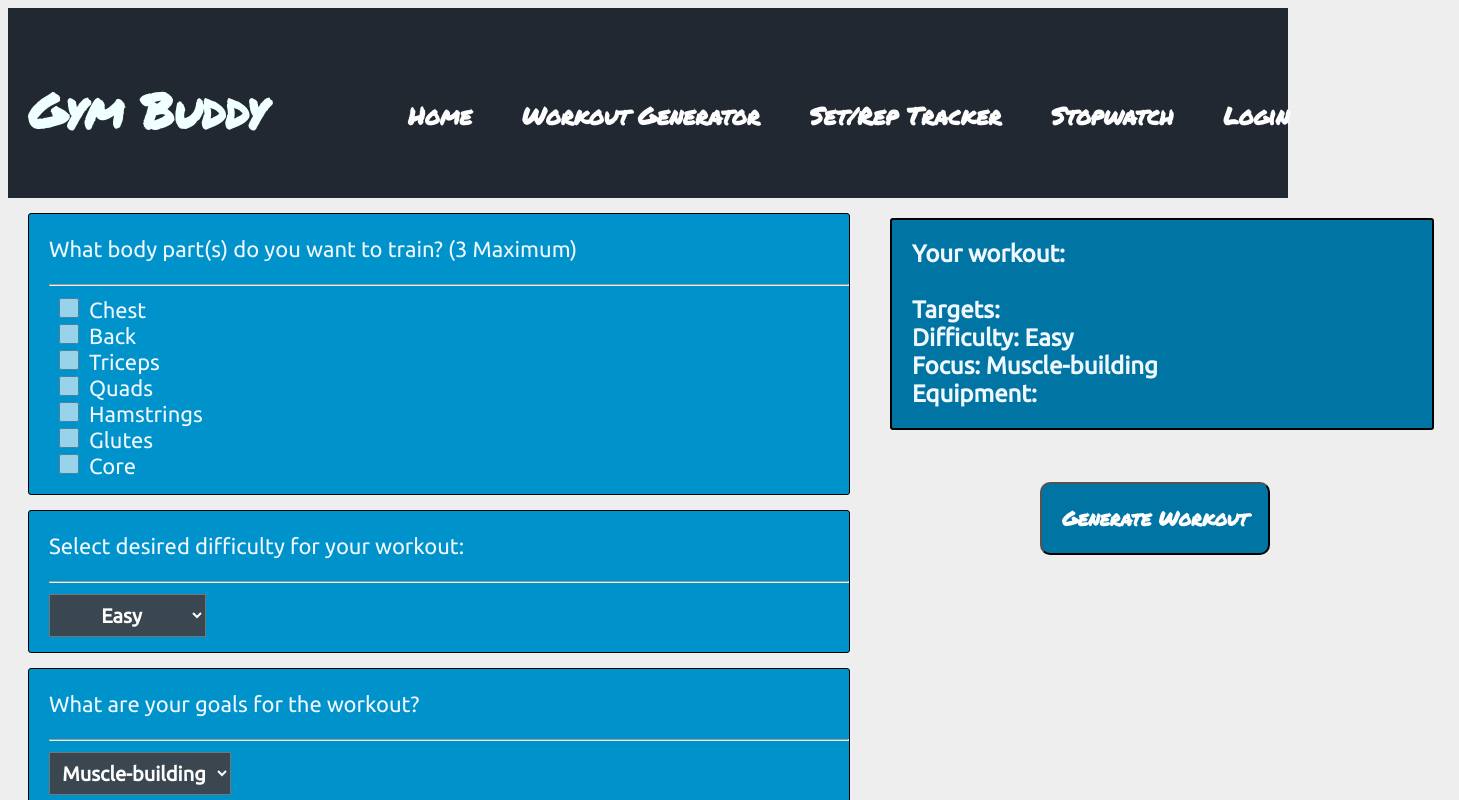
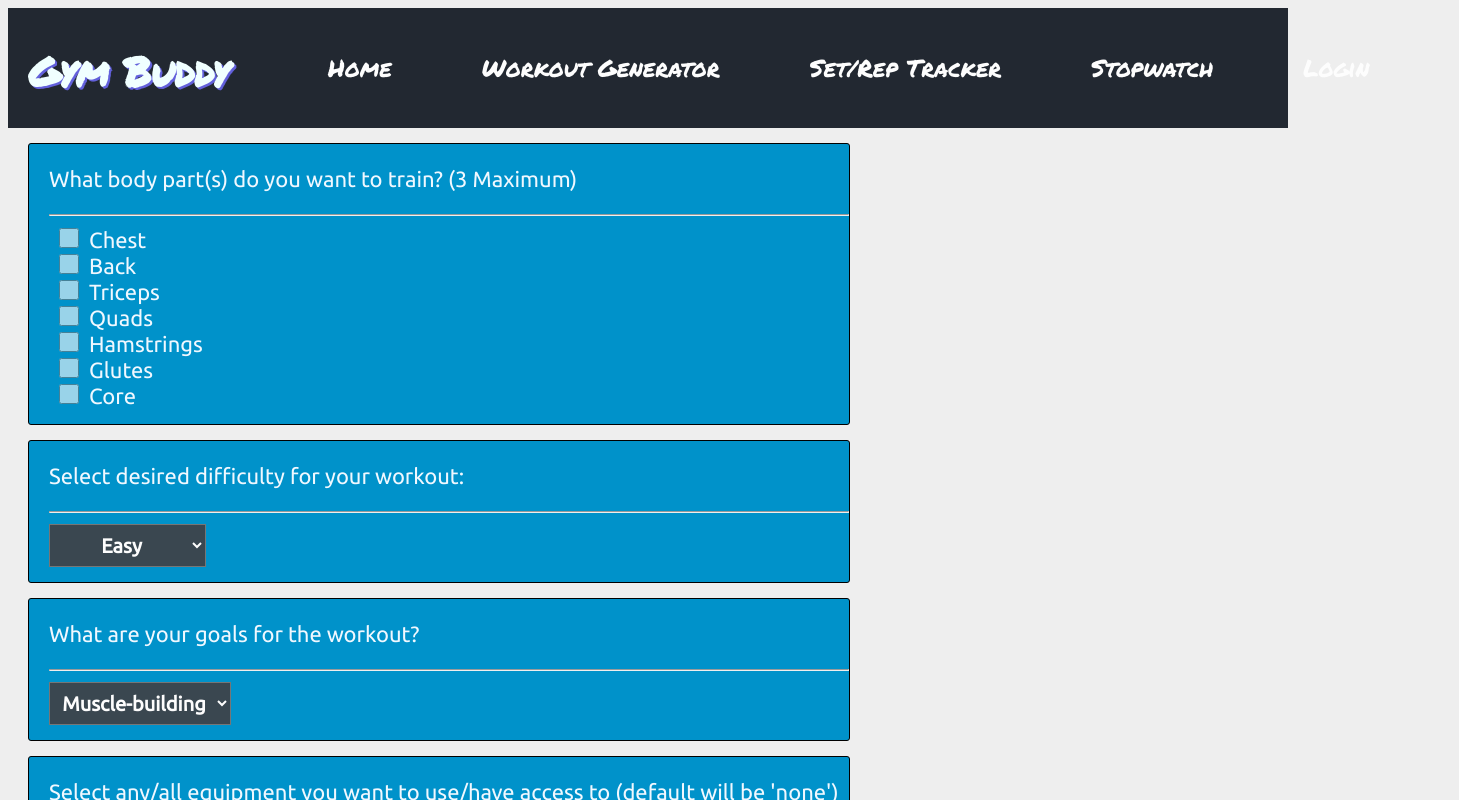
Before and after one commit to b-e-n-murray/react-gym-buddy-app, a React (Create React App) app: page / in a window 1280 px wide. Shown: the top 800 px of the page, 1459 px wide, since content can reach past the window. Built offline with nearby package versions, Linux system fonts and the light colour scheme; a web font is replaced by a local one.

Commit message:
moved header into nav, more css

```diff
--- a/src/App.css
+++ b/src/App.css
@@ -7,15 +7,19 @@
 
 .navbar {
   background: #222831;
+  height: 120px;
   width: 100vw;
-  height: 120px;
-  padding-top: 70px;
+  display: flex;
 }
 .all-nav-links {
   display: flex;
-  margin-left: 400px;
-  margin-top: 20px;
+  position: relative;
   width: max-content;
+  height: fit-content;
+  margin-left: 20%;
+  margin-top: 42px;
+  padding-left: 5%;
+  position: absolute;
 }
 .nav-link {
   color: #fdfdfd;
@@ -25,31 +29,43 @@
   justify-content: center;
   font-size: 24px;
   text-align: center;
-  font-weight: 700;
+  font-weight: 500;
   border-radius: 10px;
   display: flex;
-  margin-right: 50px;
+  margin-right: 90px;
+  transition: all 0.3s ease 0s;
 }
 .nav-link:hover {
   color: #0092ca;
-  font-size: 22px;
 }
 
 .appHeader {
   color: azure;
+  display: flex;
   font-family: "Permanent Marker", cursive;
-  font-size: x-large;
-  width: fit-content;
-  height: 0px;
+  font-size: 27px;
+  width: 220px;
   margin-left: 20px;
+  cursor: pointer;
+  text-decoration: none;
+  position: absolute;
+  text-shadow: 2px 2px rgb(98, 96, 219);
 }
+
+.generator-page-ctn {
+  display: grid;
+  grid-template-columns: auto auto auto auto;
+  grid-template-rows: auto auto auto auto;
+  row-gap: 20px;
+}
+
 .inputs-and-summary {
-  display: flex;
   font-family: "Ubuntu", sans-serif;
   font-weight: 500;
   font-size: 22px;
   color: aliceblue;
 }
+
 .allInputs {
   width: max-content;
 }
@@ -87,6 +103,8 @@
 }
 
 .workout-summary {
+  grid-column-start: 2;
+  grid-column-end: 3;
   border: solid 2px black;
   padding: 20px;
   margin-top: 20px;
@@ -100,8 +118,13 @@
   font-size: 24px;
 }
 
+.summary-and-workout-ctn {
+  height: fit-content;
+}
+
 .summary-and-btn-ctn {
-  position: sticky;
+  height: fit-content;
+  grid-column-start: 2;
 }
 
 .generateButton {
@@ -115,7 +138,7 @@
   background: #0074a2;
   border-radius: 10px;
   margin-left: 190px;
-  display: flex;
+  /* display: flex; */
   cursor: pointer;
 }
 .generateButton:hover {
@@ -126,4 +149,6 @@
 .workout {
   font-family: "Ubuntu", sans-serif;
   color: #222831;
+  width: max-content;
+  background-color: aquamarine;
 }
--- a/src/App.tsx
+++ b/src/App.tsx
@@ -1,5 +1,5 @@
 import "./App.css";
-import AppHeader from "./components/AppHeader";
+// import AppHeader from "./components/AppHeader";
 import UserPrompts from "./components/UserPrompts";
 import { Route, Routes } from "react-router-dom";
 import NavBar from "./components/NavBar";
@@ -7,7 +7,7 @@ import NavBar from "./components/NavBar";
 function App(): JSX.Element {
   return (
     <>
-      <AppHeader />
+      {/* <AppHeader /> */}
       <NavBar />
       <Routes>
         <Route path="/" element={<UserPrompts />} />
--- a/src/components/AppHeader.tsx
+++ /dev/null
@@ -1,12 +0,0 @@
-import React from "react";
-
-function AppHeader(): JSX.Element {
-  return (
-    <div className="appHeader">
-      <br />
-      <h1>Gym Buddy</h1>
-    </div>
-  );
-}
-
-export default AppHeader;
--- a/src/components/NavBar.tsx
+++ b/src/components/NavBar.tsx
@@ -7,6 +7,9 @@ function NavBar(): JSX.Element {
   return (
     <>
       <nav className="navbar">
+        <Link className="appHeader" to="/generator">
+          <h1>Gym Buddy</h1>
+        </Link>
         <div className="all-nav-links">
           <div className="link-container">
             <Link className="nav-link" to="/generator">
--- a/src/components/UserPrompts.tsx
+++ b/src/components/UserPrompts.tsx
@@ -46,6 +46,7 @@ function UserPrompts(): JSX.Element {
 
   return (
     <>
+      <div className="generator-page-ctn">
         <div className="inputs-and-summary">
           <div className="allInputs">
             <div className="single-input">
@@ -164,6 +165,7 @@ function UserPrompts(): JSX.Element {
             </div>
             <br /> <br />
           </div>
+          <div className="summary-and-workout-ctn">
             <div className="summary-and-btn-ctn">
               <div className="workout-summary">
                 Your workout:
@@ -211,6 +213,8 @@ function UserPrompts(): JSX.Element {
               </>
             ))}
           </ul>
+        </div>
+      </div>
     </>
   );
 }
```
Lines whose indentation alone changed are shown as unchanged.
